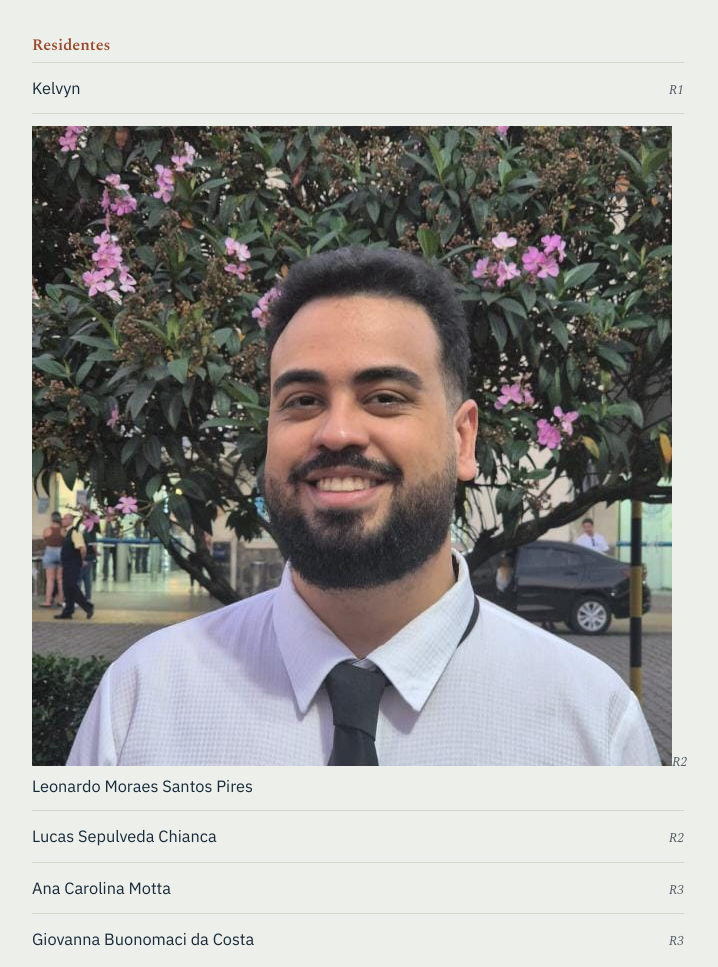
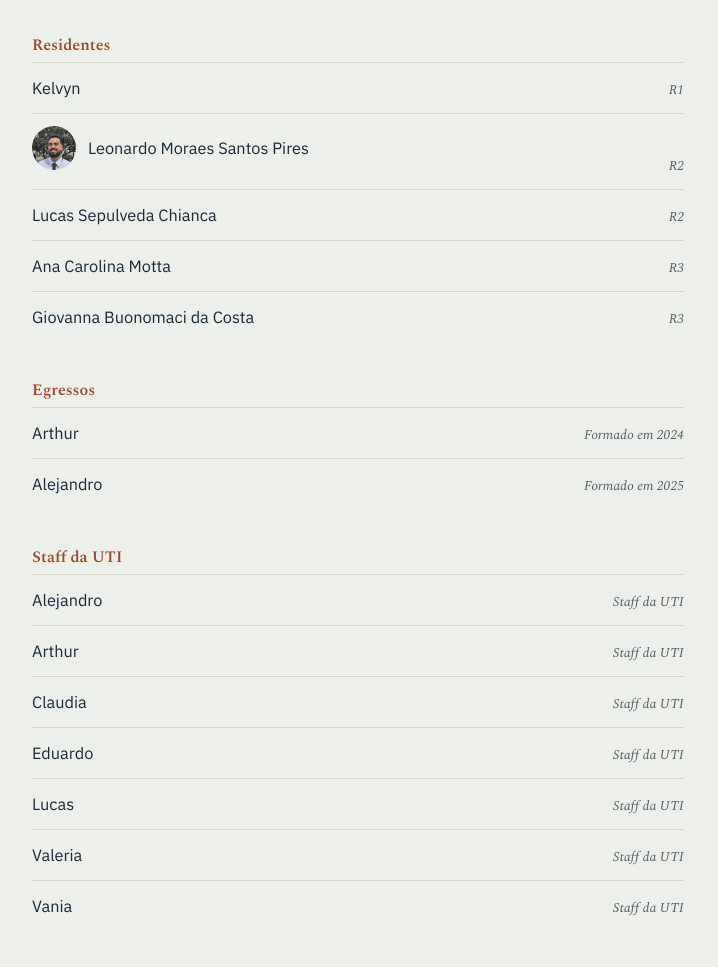
Before and after one commit to lpires9/residencia-itanhaem, a plain HTML site: page index.html in a window 1280 px wide. Shown: the part 1931-2898 px from the top of the page, without its empty margins (282-1000 px from the left). Drawn offline with nearby package versions, Linux system fonts and the light colour scheme.

Commit message:
Add files via upload

```diff
--- a/style.css
+++ b/style.css
@@ -374,6 +374,21 @@ main { max-width: 700px; margin: 0 auto; padding: 0 24px; }
   color: var(--ink);
 }
 
+.team-person {
+  display: flex;
+  align-items: center;
+  gap: 12px;
+}
+
+.team-photo {
+  width: 44px;
+  height: 44px;
+  border-radius: 50%;
+  object-fit: cover;
+  object-position: center 22%;
+  flex-shrink: 0;
+}
+
 .team-role {
   font-size: 0.85rem;
   color: var(--slate);
```
